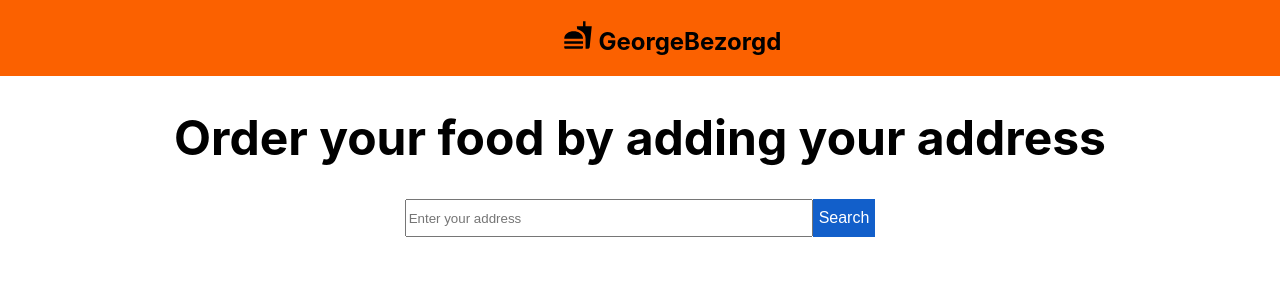
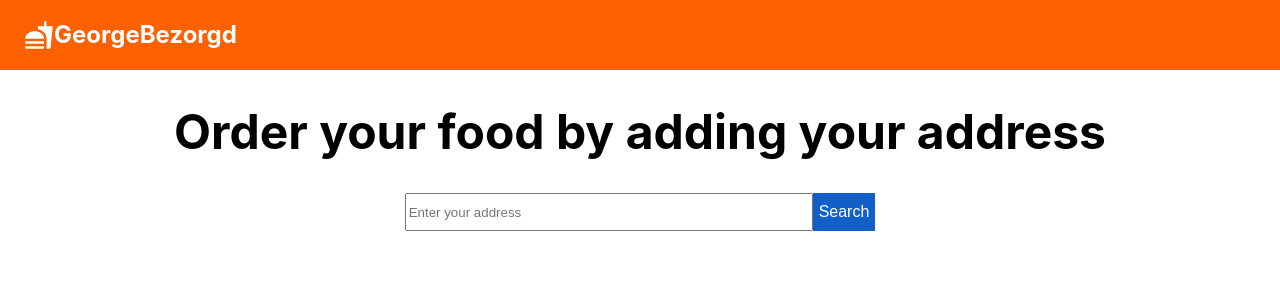
Before and after one commit to gpasents/food-delivery-clone, a React (Create React App) app: page / in a window 1280 px wide. Shown: the top 300 px of the page. Built offline with nearby package versions, Linux system fonts and the light colour scheme.

Commit message:
add address in header and styles update

```diff
--- a/package.json
+++ b/package.json
@@ -12,10 +12,12 @@
     "@testing-library/user-event": "^13.5.0",
     "axios": "^0.27.2",
     "react": "^18.2.0",
+    "react-cool-onclickoutside": "^1.7.0",
     "react-dom": "^18.2.0",
     "react-icons": "^4.4.0",
     "react-router-dom": "^6.3.0",
     "react-scripts": "5.0.1",
+    "use-places-autocomplete": "^4.0.0",
     "web-vitals": "^2.1.4"
   },
   "scripts": {
--- a/src/App.js
+++ b/src/App.js
@@ -3,14 +3,17 @@ import Header from './Components/Header/Header'
 import DisplayRestaurants from './Components/DisplayRestaurants/DisplayRestaurants';
 import { BrowserRouter as Router, Route, Routes } from 'react-router-dom';
 import './App.css';
+import { useState } from 'react';
 
 function App() {
+  let [address,setAddress] = useState(null);
+
   return (
     <div className="App">
       <Router>
-        <Header />
+        <Header address ={address}/>
         <Routes>
-          <Route path='/' element={<Home />}></Route>
+          <Route path='/' element={<Home setAddress={setAddress}/>}></Route>
           <Route path='/restaurants' element={<DisplayRestaurants />}></Route>
         </Routes>
       </Router>
--- a/src/Components/DisplayRestaurants/DisplayRestaurants.jsx
+++ b/src/Components/DisplayRestaurants/DisplayRestaurants.jsx
@@ -28,7 +28,7 @@ const DisplayRestaurants = () => {
     return () => {
       window.removeEventListener('resize', detectSize)
     }
-  },[window.innerWidth])
+  })
 
   useEffect(() => {
     getAndSetRestaurantData();
--- a/src/Components/Header/Header.css
+++ b/src/Components/Header/Header.css
@@ -1,9 +1,21 @@
 #header__container{
     background-color: #fb6100;
+    display:grid;
+    grid-template-columns: 1fr 3fr;
 }
+
+#header__address{
+    color: white;
+    display: flex;
+    align-items: center;
+    justify-content: center;
+}
+
 #header__logo{
-    display:inline-block;
-    margin-left: 5%;
+    color: white;
+    display:flex;
+    width: fit-content;
+    padding-left: 1em;
 }
 #header__logo:hover{
     cursor:pointer;
--- a/src/Components/Header/Header.jsx
+++ b/src/Components/Header/Header.jsx
@@ -3,7 +3,7 @@ import { MdFastfood } from "react-icons/md";
 import { useNavigate } from 'react-router-dom';
 import './Header.css'
 
-const Header = () => {
+const Header = ({address}) => {
     let navigate = useNavigate();
 
     const goHome = () => {
@@ -13,6 +13,9 @@ const Header = () => {
     return (
         <div id="header__container" >
             <h2 id="header__logo" onClick={goHome}><MdFastfood size={30} /> GeorgeBezorgd</h2>
+            {window.location.href==='http://localhost:3000/restaurants' && <div id="header__address">
+                <h3>Address: {address}</h3>
+                </div>}
         </div>
     )
 }
--- a/src/Components/Home/Home.jsx
+++ b/src/Components/Home/Home.jsx
@@ -2,16 +2,25 @@ import React from 'react'
 import {useNavigate} from 'react-router-dom';
 import './Home.css'
 
-const Home = () => {
+const Home = ({setAddress}) => {
     const navigate = useNavigate();
+
+    const handleChange = event => {
+        setAddress(event.target.value);
+      };
+
+    const handleClick = ()=>{
+        navigate('/restaurants')
+    };
+
     return (
         <div id='home__container'>
             <div id='home__banner'>
                 <h1> Order your food by adding your address</h1>
             </div>
             <div id='home__search-bar'>
-                <input type='text' name='userAddress' placeholder='Enter your address' ></input>
-                <button onClick={()=>navigate('/restaurants')}>Search</button>
+                <input type='text' name='userAddress' placeholder='Enter your address' onChange={handleChange} ></input>
+                <button onClick={handleClick}>Search</button>
             </div>
         </div>
     )
```
Also changed, not shown: 1 other file (tests, documents, lock files or other folders).
